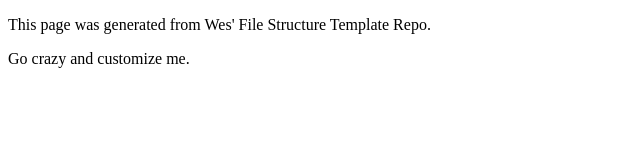
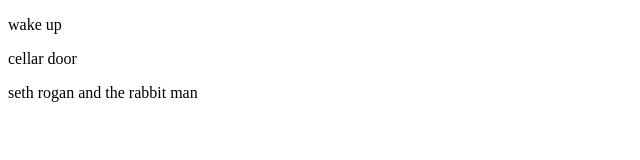
Before and after one commit to solowohashi/cst25, a plain HTML site: page index.html in a window 1280 px wide. Shown: the whole page, without its empty margins (0-640 px from the left). Drawn offline with Linux system fonts and the light colour scheme.

Commit message:
Update index.html

```diff
--- a/index.html
+++ b/index.html
@@ -1,14 +1,16 @@
 <!DOCTYPE html>
 <html>
 <head>
-	<title>My_Name Homepage</title>
+	<title>badwebsite</title>
 	<link rel="stylesheet" type="text/css" href="css/site.css">
 </head>
 <body>
 	<main>
-		<p>This page was generated from Wes' File Structure Template Repo.</p>
+		<p>wake up</p>
 
-		<p>Go crazy and customize me.</p>
+		<p>cellar door</p>
+
+		<p>seth rogan and the rabbit man</p>
 	</main>
 
 
```
